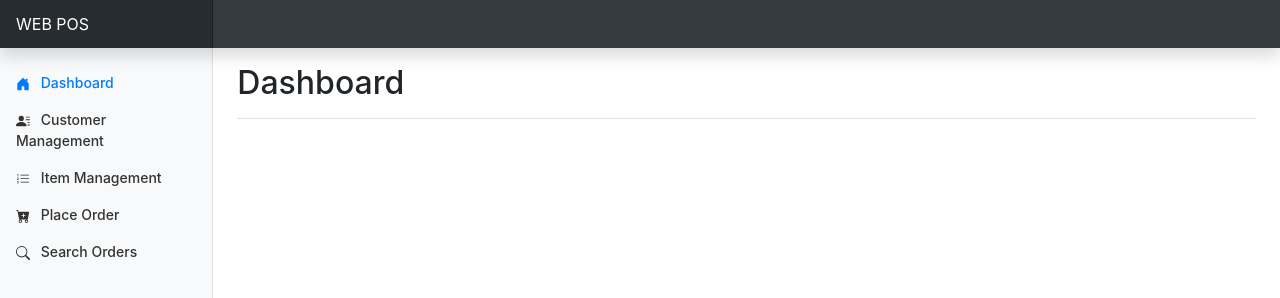
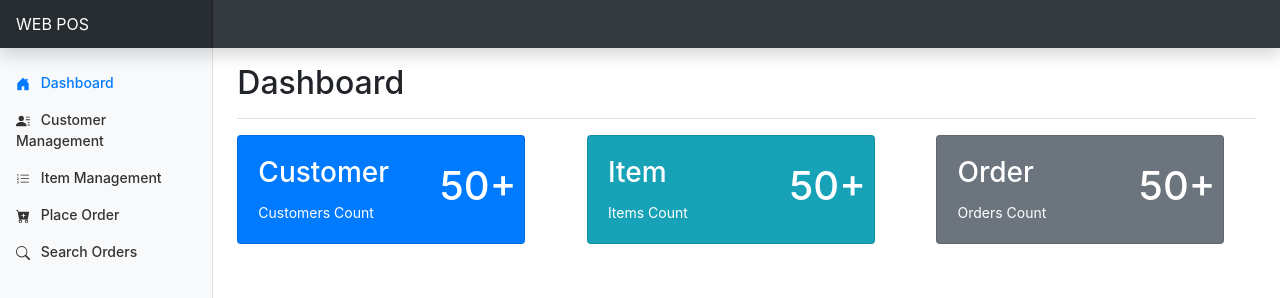
Before and after one commit to Deshan-Charuka/FrontendTemplate-Bootstrap, a website: page index.html in a window 1280 px wide. Shown: the top 298 px of the page. Drawn offline with nearby package versions, Linux system fonts and the light colour scheme.

Commit message:
Modify the main area in dashboard

```diff
--- a/index.html
+++ b/index.html
@@ -96,10 +96,43 @@
             <div class="d-flex justify-content-between flex-wrap flex-md-nowrap align-items-center pt-3 pb-2 mb-3 border-bottom">
                 <h1 class="h2">Dashboard</h1>
             </div>
+
+            <div class="row justify-content-between">
+                <div class="col-12 col-md-4">
+                    <div class="d-flex align-items-center flex-row card text-white bg-primary mb-3" style="max-width: 18rem;">
+                        <div class="card-body">
+                            <h3 class="card-title">Customer </h3>
+                            <p class="card-text">Customers Count</p>
+                        </div>
+                        <div class="p-2"><h1>50+</h1></div>
+
+                    </div>
+                </div>
+                <div class="col-12 col-md-4">
+                    <div class="d-flex align-items-center flex-row card text-white bg-info mb-3" style="max-width: 18rem;">
+                        <div class="card-body">
+                            <h3 class="card-title">Item </h3>
+                            <p class="card-text">Items Count</p>
+                        </div>
+                        <div class="p-2"><h1>50+</h1></div>
+
+                    </div>
+                </div>
+                <div class="col-12 col-md-4">
+                    <div class="d-flex align-items-center flex-row card text-white bg-secondary mb-3" style="max-width: 18rem;">
+                        <div class="card-body">
+                            <h3 class="card-title">Order </h3>
+                            <p class="card-text">Orders Count</p>
+                        </div>
+                        <div class="p-2"><h1>50+</h1></div>
+
+                    </div>
+                </div>
+            </div>
         </main>
     </div>
 </div>
 <script src="node_modules/jquery/dist/jquery.slim.min.js"></script>
-<script src="node_modules/bootstrap/dist/js/bootstrap.bundle.min.js" integrity="sha384-ho+j7jyWK8fNQe+A12Hb8AhRq26LrZ/JpcUGGOn+Y7RsweNrtN/tE3MoK7ZeZDyx" crossorigin="anonymous"></script>
+<script src="node_modules/bootstrap/dist/js/bootstrap.bundle.min.js"></script>
 </body>
 </html>
```
